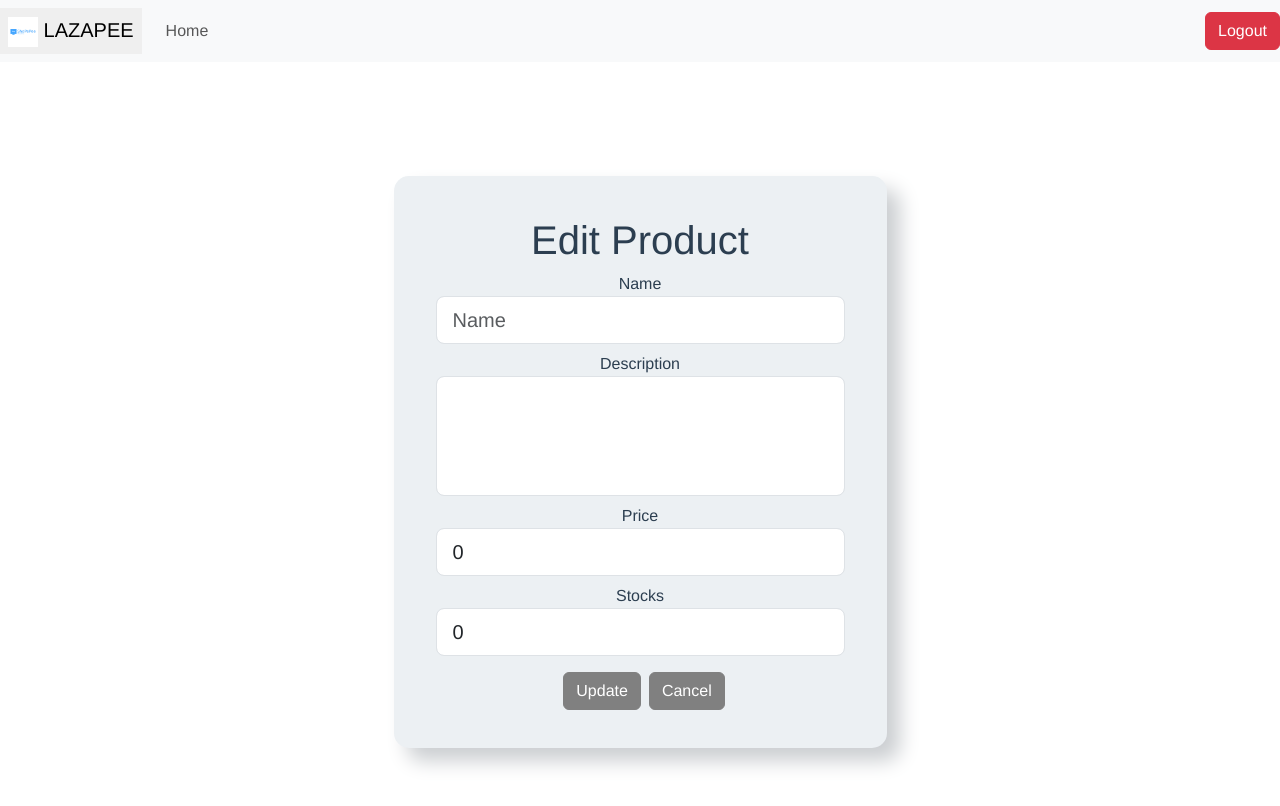
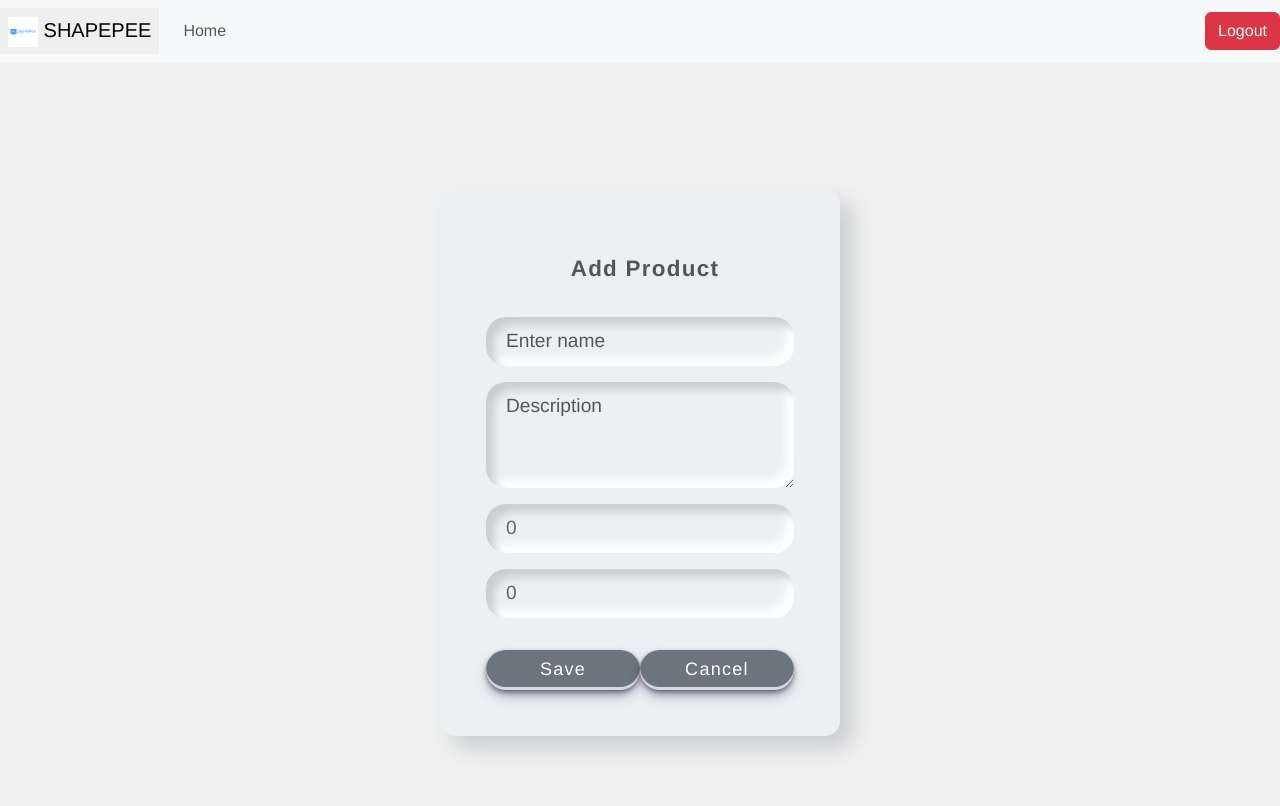
Before and after one commit to tutorabegil/ITEW, a Vue app in the folder vue - frontend/: page /add in a window 1280 px wide. Shown: the top 806 px of the page. Built offline with nearby package versions, Linux system fonts and the light colour scheme; no server answers; sample sign-in values are in the browser's storage; the HTML template or start-up script is replaced by a standard one.

Commit message:
fix the add product

```diff
--- a/vue - frontend/src/components/AddProduct.vue
+++ b/vue - frontend/src/components/AddProduct.vue
@@ -2,53 +2,36 @@
   <div>
     <NavBar></NavBar>
     <div class="splitter-container">
-      <!-- Content -->
+      <!-- Wrapper -->
       <div class="wrapper">
-        <h1>Edit Product</h1>
-        <form @submit.prevent="updateProduct">
-          <div class="d-flex flex-column container">
-            <label for="name">Name</label>
-            <div class="form-group mb-2">
-              <input type="text" class="form-control form-control-lg" name="name" v-model="name" placeholder="Name" id="name">
-            </div>
+        <div class="text-center mt-4 name">
+          Add Product
+        </div>
+        <form @submit.prevent="addProduct" class="p-3 mt-3">
+          <div class="form-field d-flex align-items-center mb-3">
+            <span class="fas fa-tag"></span>
+            <input type="text" class="form-control" id="name" v-model="name" placeholder="Enter name" required>
+          </div>
+          <div class="form-field d-flex align-items-center mb-3">
+            <span class="fas fa-info-circle"></span>
+            <textarea class="form-control" v-model="description" id="description" rows="3" placeholder="Description" required></textarea>
+          </div>
 
-            <div class="form-group mb-2">
-              <label for="description">Description</label>
-              <textarea class="form-control form-control-lg" name="description" id="description" v-model="description" cols="30" rows="10"></textarea>
-            </div>
+          <div class="form-field d-flex align-items-center mb-3">
+            <span class="fas fa-dollar-sign"></span>
+            <input type="number" class="form-control" step="0.01" v-model="price" placeholder="Price" required />
+          </div>
 
-            <div class="form-group mb-2">
-              <label for="price">Price</label>
-              <input type="number" step="0.01" class="form-control form-control-lg" name="price" v-model="price" placeholder="Price" id="price" />
-            </div>
+          <div class="form-field d-flex align-items-center mb-3">
+            <span class="fas fa-boxes"></span>
+            <input type="number" class="form-control" v-model="stocks" placeholder="Stocks" required>
+          </div>
 
-            <div class="form-group mb-2">
-              <label for="stocks">Stocks</label>
-              <input type="number" class="form-control form-control-lg" name="stocks" v-model="stocks" placeholder="Stocks" id="stocks">
-            </div>
-
-            <div class="d-flex align-items-center justify-content-center">
-              <button type="submit" class="btn btn-gray m-2">Update</button>
-              <router-link to="/home" class="btn btn-secondary">Cancel</router-link>
-            </div>
+          <div class="d-flex align-items-center justify-content-center">
+            <button type="submit" class="btn mt-3 btn-success">Save</button>
+            <router-link to="/home" class="btn mt-3 btn-secondary ml-2">Cancel</router-link>
           </div>
         </form>
-      </div>
-    </div>
-
-    <!-- Error Modal -->
-    <div v-if="showErrorModal" class="modal-mask">
-      <div class="modal-wrapper">
-        <div class="modal-container">
-          <div class="modal-header">
-          </div>
-          <div class="modal-body">
-            <p>{{ errorMessage }}</p>
-          </div>
-          <div class="modal-footer">
-            <button class="btn btn-secondary" @click="closeErrorModal">Close</button>
-          </div>
-        </div>
       </div>
     </div>
   </div>
@@ -62,105 +45,59 @@ export default {
   components: {
     NavBar
   },
+  methods: {
+    async addProduct() {
+      try {
+        // check if product already exists
+        let products = this.$store.getters.getProducts;
+        for (let i = 0; i < products.length; i++) {
+          if (this.name.toLowerCase() === products[i].name.toLowerCase()) {
+            throw "Product already exists";
+          }
+        }
+        const response = await axios.post('/api/products/store', {
+          name: this.name,
+          description: this.description,
+          stocks: this.stocks,
+          user_id: this.$store.getters.getAccountDetails.id,
+          price: this.price
+        });
+
+        if (response.status === 201) {
+          this.$store.dispatch('asyncAddProduct', response.data.product);
+          alert('Product created');
+
+          this.$router.push('/home');
+        }
+      } catch (error) {
+        alert(error);
+      }
+    }
+  },
   data() {
     return {
       name: '',
       description: '',
       price: 0.00,
-      stocks: 0,
-      originalProduct: {},
-      errorMessage: '',
-      showErrorModal: false
-    }
-  },
+      stocks: 0
+    };
+  }
+};
+</script>
 
-  async beforeMount() {
-    try {
-      const response = await axios.get('/api/show/' + this.$route.params.id);
-      let data = response.data.product;
-      if (response.status == 200) {
-        this.name = data.name;
-        this.description = data.description;
-        this.price = data.price;
-        this.stocks = data.stocks;
-        this.originalProduct = { ...data };
-      }
-    } catch (error) {
-      console.log(error);
-    }
-  },
 
-  methods: {
-    back() {
-      this.$router.go(-1);
-    },
-
-    async updateProduct() {
-      try {
-        // Check if any field has changed
-        if (this.name === this.originalProduct.name &&
-            this.description === this.originalProduct.description &&
-            this.price === this.originalProduct.price &&
-            this.stocks === this.originalProduct.stocks) {
-          this.errorMessage = 'Please change or update.';
-          this.showErrorModal = true;
-          return;
-        }
-        let payload = {
-          name: this.name,
-          description: this.description,
-          price: this.price,
-          stocks: this.stocks,
-          id: this.$route.params.id
-        }
-        let count = 0;
-        for (let i = 0; i < this.$store.getters.getProducts.length; i++) {
-          if (this.$store.getters.getProducts[i].name.toLowerCase() === payload.name.toLowerCase()) {
-            count++;
-          }
-        }
-
-        if (count > 1) {
-          throw new Error("Product name already exists");
-        }
-
-        const response = await axios.put('/api/products/update/' + this.$route.params.id, {
-          name: this.name,
-          description: this.description,
-          price: this.price,
-          stocks: this.stocks
-        });
-
-        if (response.status == 200) {
-          this.$store.dispatch('asyncUpdateProduct', payload);
-          this.name = '';
-          this.description = '';
-          this.price = 0.00;
-          this.stocks = 0;
-          alert('Product updated');
-          this.$router.go(-1);
-        }
-      } catch (error) {
-        this.errorMessage = error.message || 'An error occurred';
-        this.showErrorModal = true;
-      }
-    },
-
-    closeErrorModal() {
-      this.showErrorModal = false;
-    }
-  }
-}
-</script>
 <style scoped>
 .splitter-container {
   display: flex;
   justify-content: center;
   align-items: center;
   height: 100vh;
+  background-color: #f0f0f0; /* Optional background color */
 }
 
 .wrapper {
+  width: 100%;
+  max-width: 400px;
   padding: 40px 30px 30px 30px;
   background-color: #ecf0f3;
   border-radius: 15px;
@@ -170,65 +107,85 @@ export default {
   justify-content: center;
 }
 
-textarea {
-  height: 120px; /* Adjust the height as needed */
-  resize: none; /* Prevent resizing by user */
+.name {
+  font-weight: 600;
+  font-size: 1.4rem;
+  letter-spacing: 1.3px;
+  padding-left: 10px;
+  color: #555;
 }
 
-/* Modal styles */
-.modal-mask {
-  position: fixed;
-  z-index: 9998;
-  top: 0;
-  left: 0;
+.form-field input,
+.form-field textarea {
   width: 100%;
-  height: 100%;
-  background-color: rgba(0, 0, 0, 0.5);
-  display: flex;
-  justify-content: center;
-  align-items: center;
+  display: block;
+  border: none;
+  outline: none;
+  background: none;
+  font-size: 1.2rem;
+  color: #666;
+  padding: 10px 15px 10px 10px;
 }
 
-.modal-wrapper {
-  width: 300px;
-  background: white;
-  box-shadow: 0 2px 8px rgba(0, 0, 0, 0.33);
-  border-radius: 8px;
+.form-field {
+  padding-left: 10px;
+  margin-bottom: 20px;
+  border-radius: 20px;
+  box-shadow: inset 8px 8px 8px #cbced1, inset -8px -8px 8px #fff;
 }
 
-.modal-container {
-  padding: 20px;
+.form-field .fas {
+  color: #555;
 }
 
-.modal-header {
-  font-weight: bold;
-  font-size: 18px;
-  margin-bottom: 10px;
+.form-field input:focus,
+.form-field textarea:focus {
+  box-shadow: none;
 }
 
-.modal-body {
-  margin-bottom: 20px;
+.btn {
+  width: 100%;
+  height: 40px;
+  letter-spacing: 1.3px;
+  border-radius: 25px;
+  font-size: 18px;
+  box-shadow: rgba(45, 35, 66, 0.5) 0 2px 4px, rgba(45, 35, 66, 0.5) 0 7px 13px -3px, #D6D6E7 0 -3px 0 inset;
+  background-color: #6c757d; /* Changed to gray */
+  border: none;
+  color: white;
+  cursor: pointer;
+  transition: all 0.3s ease;
 }
 
-.modal-footer {
-  display: flex;
-  justify-content: flex-end;
+.btn-success:hover,
+.btn-secondary:hover {
+  background: #5a6268; /* Darker gray for hover effect */
+  color: white;
+  border: 1px solid #444;
+  transform: scale(1.02);
 }
 
-.modal-footer .btn {
-  margin-left: 10px;
+.btn-secondary {
+  background-color: #6c757d;
 }
 
-/* Button Styles */
-.btn {
-  background-color: #808080; /* Changed to gray */
-  border-color: #808080; /* Changed to gray */
-  color: white;
+.btn-secondary:hover {
+  background-color: #5a6268;
 }
 
-.btn:hover {
-  background-color: #a9a9a9; /* Lighter gray on hover */
-  border-color: #a9a9a9; /* Lighter gray on hover */
-  color: black;
+@media(max-width: 768px) {
+  .wrapper {
+    padding: 20px;
+  }
+}
+
+@media(max-width: 480px) {
+  .name {
+    font-size: 1.2rem;
+  }
+
+  .btn {
+    font-size: 16px;
+  }
 }
 </style>
--- a/vue - frontend/src/components/NavBar.vue
+++ b/vue - frontend/src/components/NavBar.vue
@@ -2,7 +2,7 @@
   <nav class="navbar navbar-expand-lg navbar-light bg-light">
       <button class="navbar-brand btn-link">
           <img :src="require('@/assets/logo-ecommerce.png')" width="30" height="30" alt="">
-          LAZAPEE
+          SHAPEPEE
       </button>
       <button class="navbar-toggler" type="button" data-toggle="collapse" data-target="#navbarSupportedContent"
           aria-controls="navbarSupportedContent" aria-expanded="false" aria-label="Toggle navigation">
```
